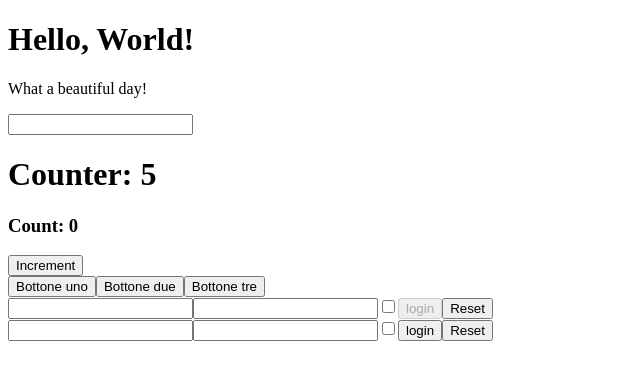
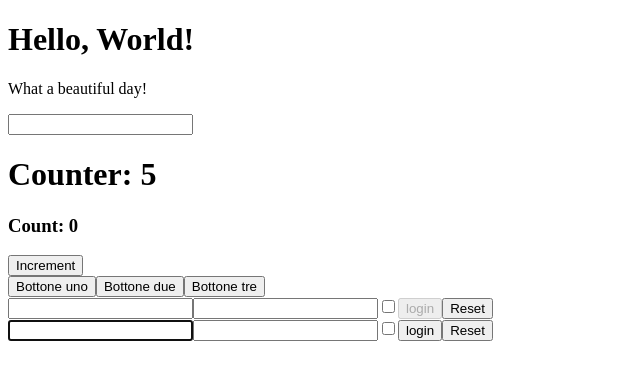
Before and after one commit to AlessioSatta/react-exercises, a React (Create React App) app in the folder my-app/: page / in a window 1280 px wide. Shown: the top 380 px of the page, without its empty margins (0-640 px from the left). Built offline with nearby package versions, Linux system fonts and the light colour scheme.

Commit message:
add: focus on username in UncontrolledLogin component

```diff
--- a/my-app/src/UncontrolledLogin.js
+++ b/my-app/src/UncontrolledLogin.js
@@ -1,6 +1,7 @@
-import React from "react";
+import React, { createRef } from "react";
 
 export class UncontrolledLogin extends React.Component {
+    _inputFocus = createRef()
 
     handleFormSubmit = (event) => {
         event.preventDefault()
@@ -16,11 +17,15 @@ export class UncontrolledLogin extends React.Component {
         })
     }
 
+    componentDidMount() {
+        this._inputFocus.current.focus()
+    }
+
     render() {
         return (
             <div>
                 <form onSubmit={this.handleFormSubmit}>
-                    <input name="username"></input>
+                    <input name="username" ref={this._inputFocus}></input>
                     <input name="password" type="password"></input>
                     <input name="remember" type="checkbox"></input>
                     <button type="submit">login</button>
```
